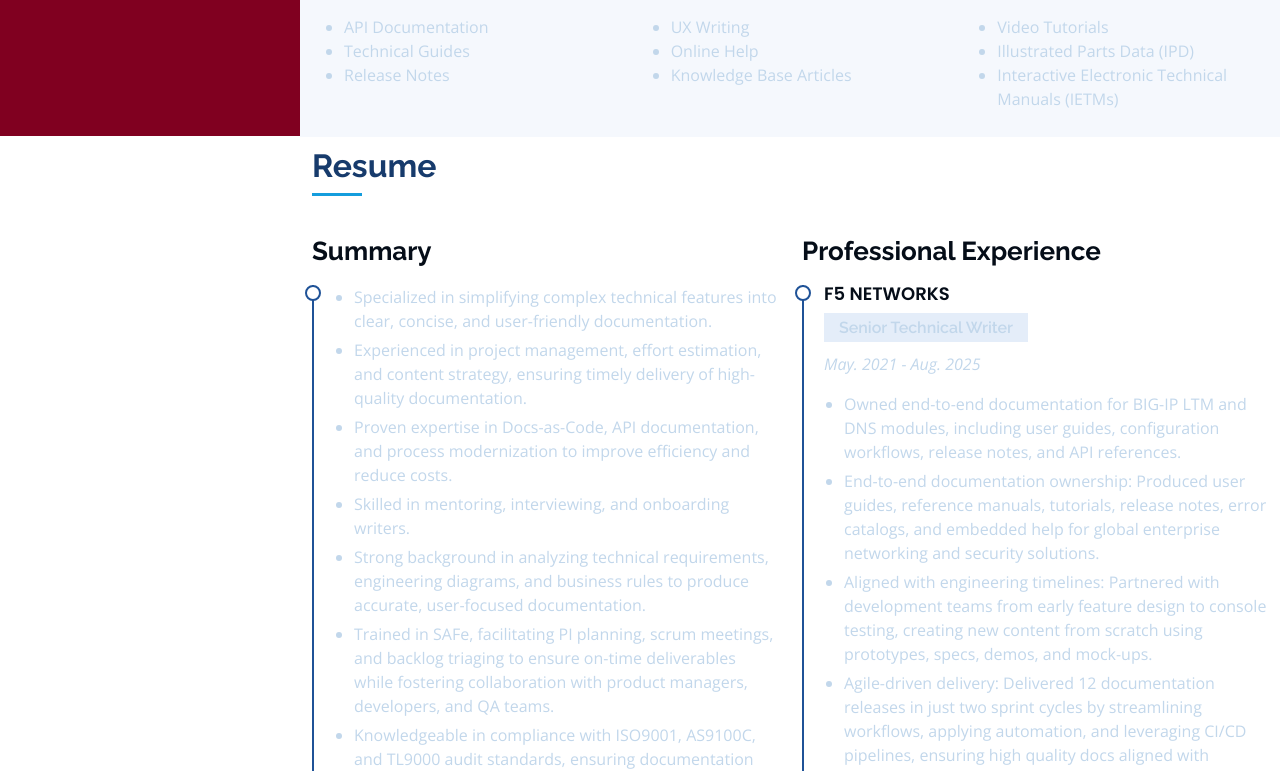
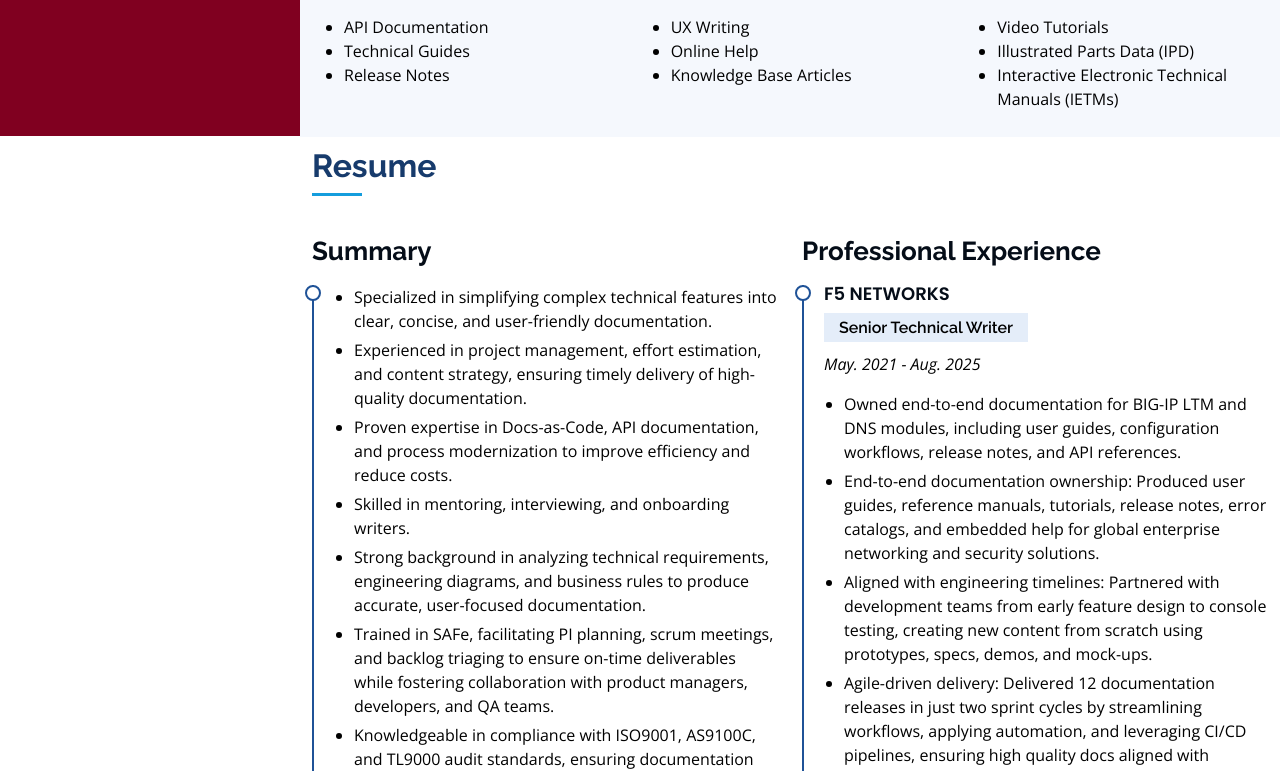
Before and after one commit to gopichand-yaragani/profile, a plain HTML site: page index.html in a window 1280 px wide. Shown: the part 664-1435 px from the top of the page. Drawn offline with nearby package versions, Linux system fonts and the light colour scheme.

Commit message:
Font color revised

```diff
--- a/assets/css/style.css
+++ b/assets/css/style.css
@@ -10,7 +10,7 @@
 --------------------------------------------------------------*/
 body {
   font-family: "Open Sans", sans-serif;
-  color: #c2d7eb;
+  color: #000000;
 }
 
 a {
```
